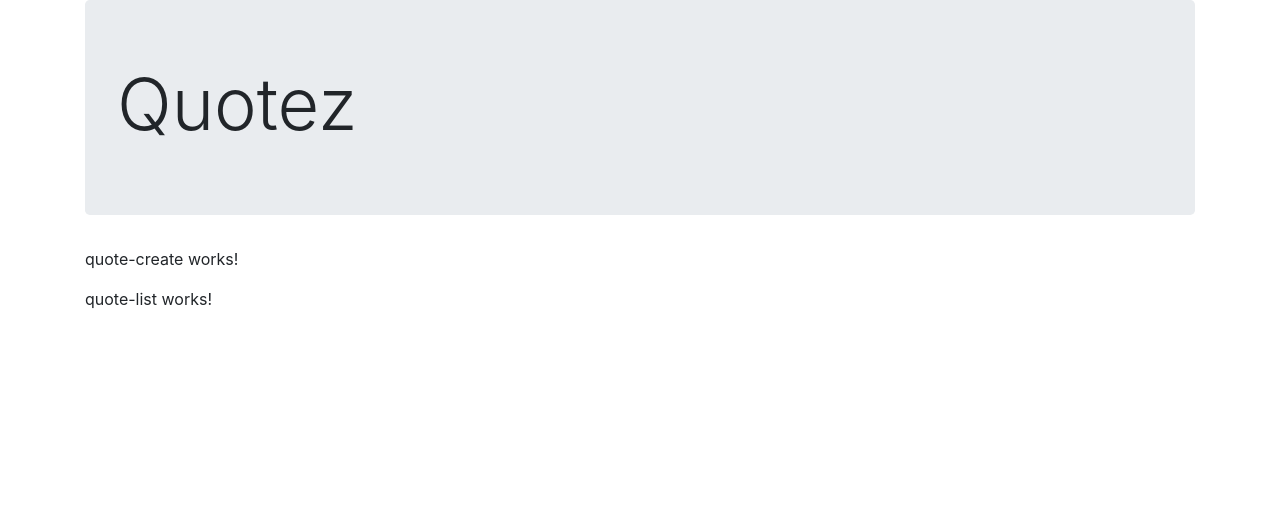
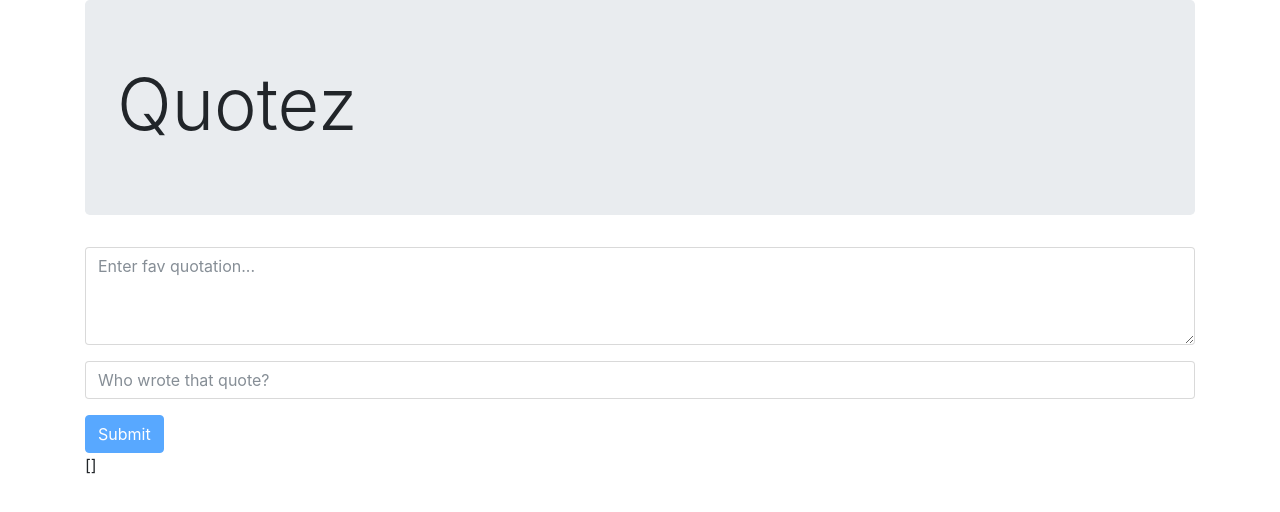
Before and after one commit to CDSeattleMEAN201710/lantz_warrick, an Angular app in the folder quote_ranks/quote-ranks-app/: page / in a window 1280 px wide. Shown: the top 512 px of the page. Built offline with nearby package versions, Linux system fonts and the light colour scheme.

Commit message:
has @Input and @Output from create component; need @Output from list component to update rating

```diff
--- a/quote_ranks/quote-ranks-app/src/app/quotes/quote-create/quote-create.component.html
+++ b/quote_ranks/quote-ranks-app/src/app/quotes/quote-create/quote-create.component.html
@@ -1,3 +1,45 @@
-<p>
-  quote-create works!
-</p>
+<form (submit)="create_quote()" #new_quote_form='ngForm'>
+  <div class='form-group'>
+    <textarea
+    required
+    minlength='4'
+    name='quoteText'
+    class="form-control"
+    rows='4'
+    [(ngModel)]='new_quote.quoteText'
+    #quoteText='ngModel'
+    placeholder="Enter fav quotation..."></textarea>
+  </div>
+  <div class='alert alert-danger'
+    *ngIf='quoteText.touched && !quoteText.valid'>
+    <div *ngIf='quoteText.errors?.required'>
+      A quote is required.
+    </div>
+    <div *ngIf="quoteText.errors?.minlength">
+      Quote should be minimum {{quoteText.errors.minlength.requiredLength}} characters.
+    </div>
+  </div>
+  <div class="form-group">
+    <input
+      required
+      minlength="1"
+      type="text"
+      name="author"
+      class="form-control"
+      [(ngModel)]="new_quote.author"
+      #author='ngModel'
+      placeholder="Who wrote that quote?"
+    />
+  </div>
+  <div
+    class="alert alert-danger"
+    *ngIf="author.touched && !author.valid">
+    <div *ngIf="author.errors.required">
+      Author is required.
+    </div>
+    <div *ngIf="author.errors.minlength">
+      Author should be minimum {{author.errors.minlength.requiredLength}} characters.
+    </div>
+  </div>
+  <input [disabled]='!new_quote_form.valid' class="btn btn-primary" type="submit">
+</form>
--- a/quote_ranks/quote-ranks-app/src/app/quotes/quote-create/quote-create.component.ts
+++ b/quote_ranks/quote-ranks-app/src/app/quotes/quote-create/quote-create.component.ts
@@ -1,15 +1,23 @@
-import { Component, OnInit } from '@angular/core';
-
+import { Component, OnInit, Output, EventEmitter } from '@angular/core';
+import { Quote } from './../quote'
 @Component({
   selector: 'app-quote-create',
   templateUrl: './quote-create.component.html',
   styleUrls: ['./quote-create.component.css']
 })
 export class QuoteCreateComponent implements OnInit {
+  new_quote: Quote
+  @Output() add_quote = new EventEmitter()
 
   constructor() { }
 
   ngOnInit() {
+    this.new_quote = new Quote
   }
 
+  create_quote() {
+    console.log(this.new_quote);
+    this.add_quote.emit(this.new_quote)
+    this.new_quote = new Quote
+  }
 }
--- a/quote_ranks/quote-ranks-app/src/app/quotes/quote-list/quote-list.component.html
+++ b/quote_ranks/quote-ranks-app/src/app/quotes/quote-list/quote-list.component.html
@@ -1,3 +1,11 @@
-<p>
-  quote-list works!
-</p>
+<div class="card border-primary mb-3">
+    <div class="card-header">
+      Quote Rank: {{ this_quote.rating }}
+    </div>
+    <div class="card-body text-primary">
+      <blockquote class="blockquote mb-0">
+        <p>{{ this_quote.quoteText }}</p>
+        <footer class="blockquote-footer">{{ this_quote.author }}</footer>
+      </blockquote>
+    </div>
+  </div>
--- a/quote_ranks/quote-ranks-app/src/app/quotes/quote-list/quote-list.component.ts
+++ b/quote_ranks/quote-ranks-app/src/app/quotes/quote-list/quote-list.component.ts
@@ -1,4 +1,5 @@
-import { Component, OnInit } from '@angular/core';
+import { Component, OnInit, Input } from '@angular/core';
+import { Quote } from './../quote'
 
 @Component({
   selector: 'app-quote-list',
@@ -6,6 +7,7 @@ import { Component, OnInit } from '@angular/core';
   styleUrls: ['./quote-list.component.css']
 })
 export class QuoteListComponent implements OnInit {
+  @Input() this_quote: Quote
 
   constructor() { }
 
--- a/quote_ranks/quote-ranks-app/src/app/quotes/quote.ts
+++ b/quote_ranks/quote-ranks-app/src/app/quotes/quote.ts
@@ -1,5 +1,5 @@
 export class Quote {
-    quote: string
+    quoteText: string
     author: string
-    rating: number
+    rating: number = 0
 }
--- a/quote_ranks/quote-ranks-app/src/app/quotes/quotes.component.html
+++ b/quote_ranks/quote-ranks-app/src/app/quotes/quotes.component.html
@@ -2,6 +2,7 @@
   <div class="jumbotron">
     <h2 class="display-3">Quotez</h2>
   </div>
-  <app-quote-create></app-quote-create>
-  <app-quote-list></app-quote-list>
+  <app-quote-create (add_quote)='create_quote($event)'></app-quote-create>
+  {{ quotes | json }}
+  <app-quote-list *ngFor='let quote of quotes' [this_quote]='quote'></app-quote-list>
 </div>
--- a/quote_ranks/quote-ranks-app/src/app/quotes/quotes.component.ts
+++ b/quote_ranks/quote-ranks-app/src/app/quotes/quotes.component.ts
@@ -1,4 +1,5 @@
 import { Component, OnInit } from '@angular/core';
+import { Quote } from './quote'
 
 @Component({
   selector: 'app-quotes',
@@ -6,10 +7,16 @@ import { Component, OnInit } from '@angular/core';
   styleUrls: ['./quotes.component.css']
 })
 export class QuotesComponent implements OnInit {
+  quotes: Array<Quote>
 
   constructor() { }
 
   ngOnInit() {
+    this.quotes = []
   }
 
+  create_quote(new_quote: Quote) {
+    console.log('Emission heard');
+    this.quotes.push(new_quote)
+  }
 }
```
Also changed, not shown: 1 other file (tests, documents, lock files or other folders).
